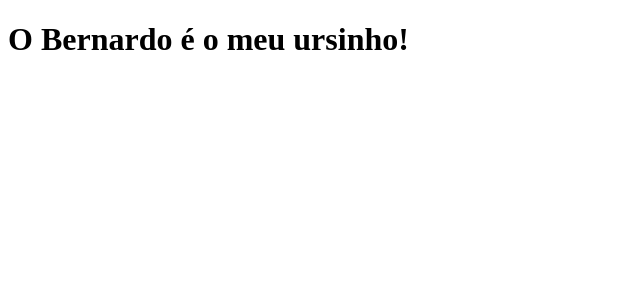
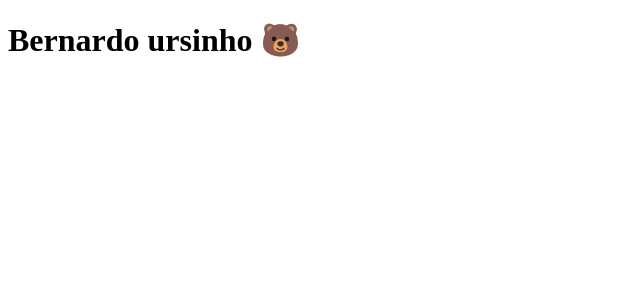
Before and after one commit to leodsmartins/clone-tabnews, a Next.js app: page / in a window 1280 px wide. Shown: the top 300 px of the page, without its empty margins (0-640 px from the left). Built offline with nearby package versions, Linux system fonts and the light colour scheme.

Commit message:
Add new message

```diff
--- a/pages/index.js
+++ b/pages/index.js
@@ -1,5 +1,5 @@
 function Home() {
-  return <h1>O Bernardo é o meu ursinho!</h1>;
+  return <h1> Bernardo ursinho 🐻</h1>;
 }
 
 export default Home;
```
